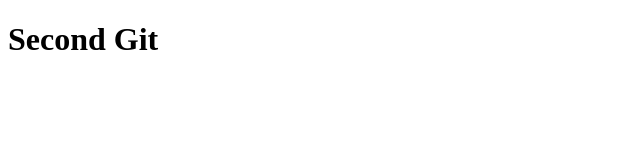
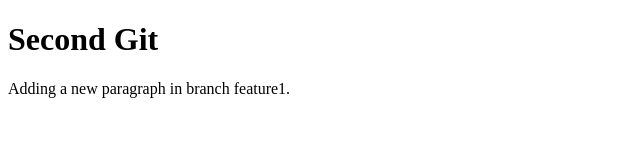
Before and after one commit to akbhati32/sec-git, a plain HTML site: page index.html in a window 1280 px wide. Shown: the whole page, without its empty margins (0-640 px from the left). Drawn offline with Linux system fonts and the light colour scheme.

Commit message:
added paragraph

```diff
--- a/index.html
+++ b/index.html
@@ -7,5 +7,6 @@
 </head>
 <body>
     <h1>Second Git</h1>
+    <p>Adding a new paragraph in branch feature1.</p>
 </body>
 </html>
```
